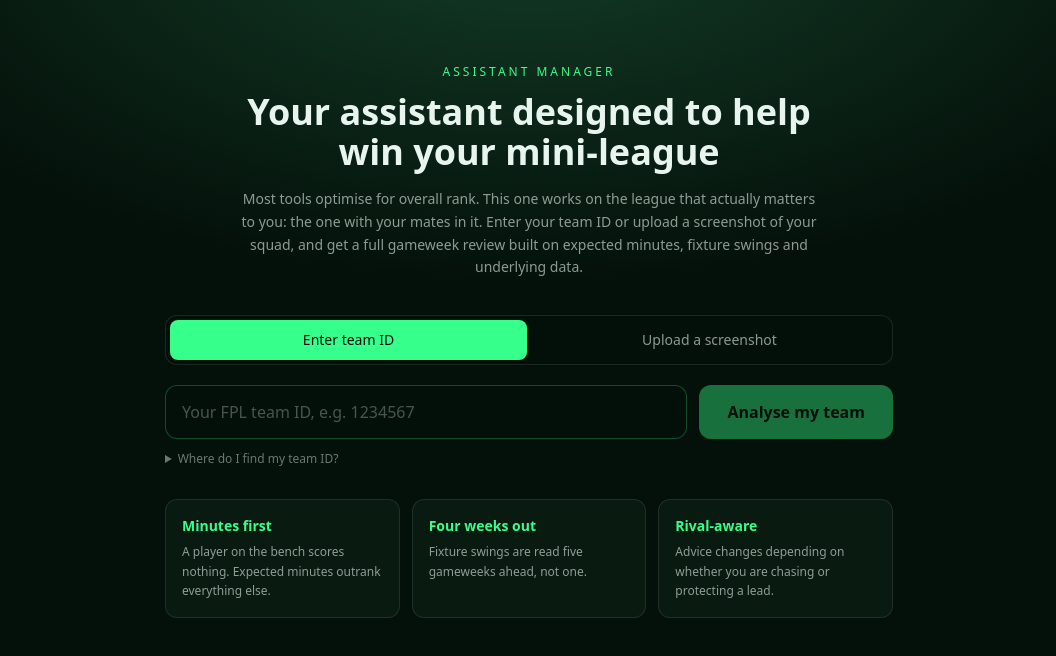
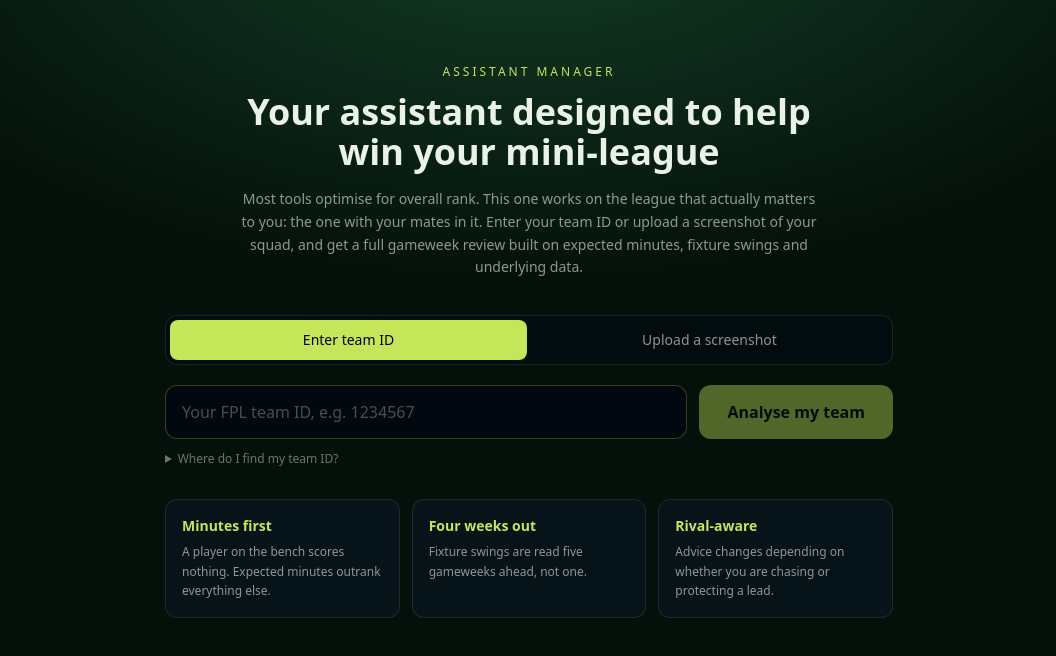
Before and after one commit to davebyrned-lang/captains-corner, a Next.js app in the folder captains-corner/: page / in a window 1280 px wide. Shown: the top 656 px of the page, without its empty margins (111-1167 px from the left). Built offline with nearby package versions, Linux system fonts and the light colour scheme.

Commit message:
Add Clerk auth: middleware, deps, brand palette

```diff
--- a/captains-corner/package.json
+++ b/captains-corner/package.json
@@ -10,7 +10,8 @@
   },
   "dependencies": {
     "@anthropic-ai/sdk": "^0.65.0",
-    "next": "14.2.15",
+    "@clerk/nextjs": "^6.39.6",
+    "next": "^14.2.33",
     "react": "^18.3.1",
     "react-dom": "^18.3.1"
   },
--- a/captains-corner/tailwind.config.ts
+++ b/captains-corner/tailwind.config.ts
@@ -5,11 +5,14 @@
   theme: {
     extend: {
       colors: {
-        pitch: "#0a1f14",
-        ink: "#04110a",
-        mint: "#37ff8b",
-        chalk: "#e8f5ee",
-        slate1: "#12291d",
+        // Sampled straight from the Assistant Manager logo.
+        ink: "#010413",      // page background, the logo's own backdrop
+        pitch: "#061024",    // raised panels
+        slate1: "#0C1730",   // cards
+        mint: "#C5E659",     // primary accent, the lime in the wordmark
+        teal: "#20A685",     // secondary accent
+        green: "#3FA974",    // tertiary
+        chalk: "#E9F2E4",    // body text
       },
       fontFamily: {
         sans: ["ui-sans-serif", "system-ui", "-apple-system", "Segoe UI", "Roboto", "sans-serif"],
```
Also changed, not shown: captains-corner/middleware.ts (added, +12 -0 lines).
